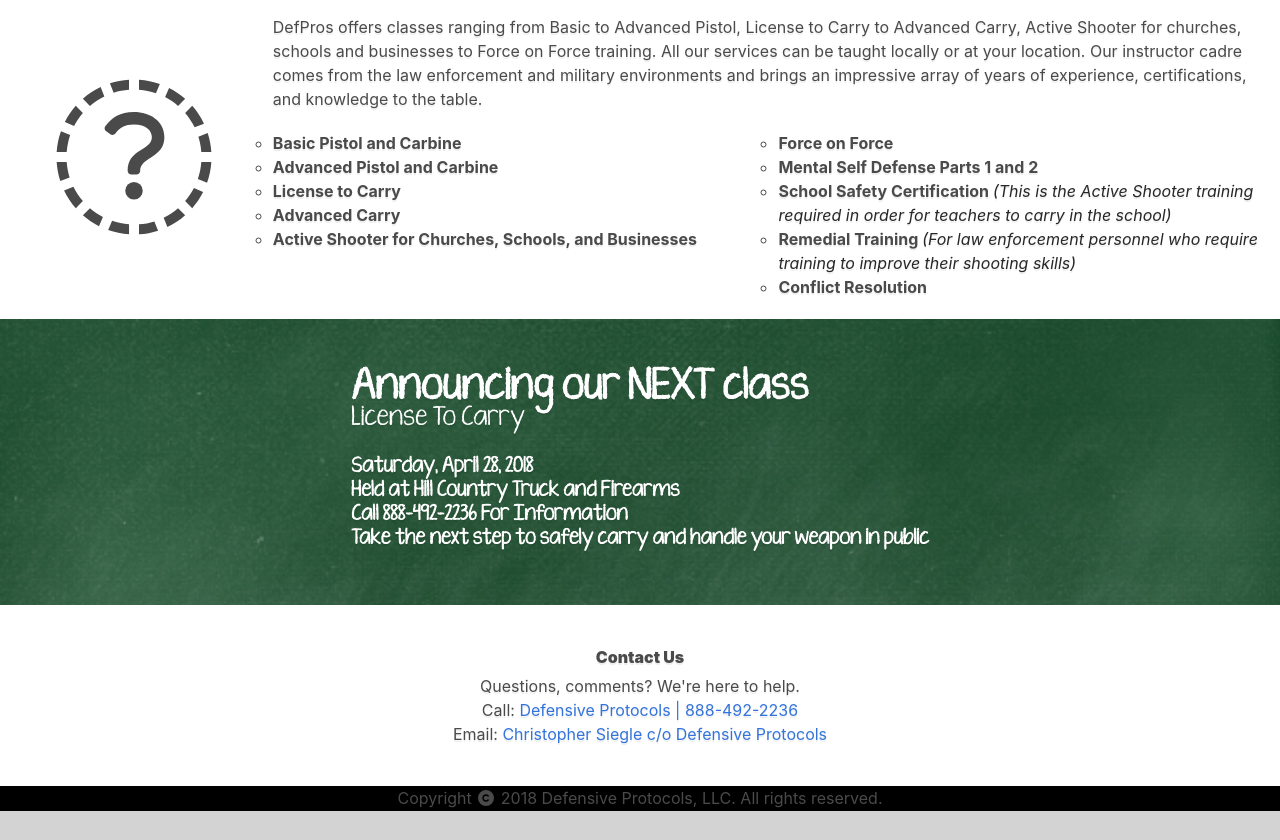
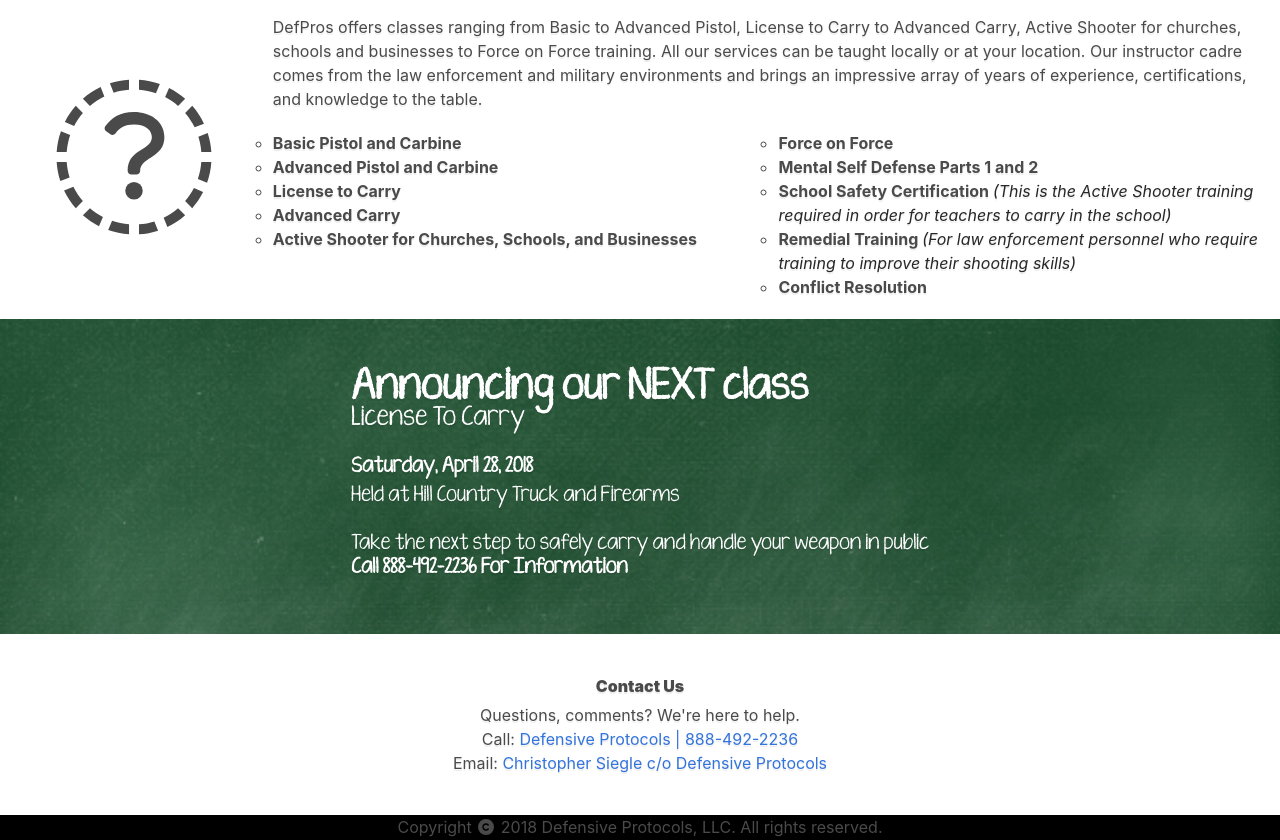
Before and after one commit to jnashsiegle/defPros, a website: page index.html in a window 1280 px wide. Shown: the part 875-1715 px from the top of the page. Before the commit the page ends 1686 px from the top, so only its background shows below. Drawn offline with nearby package versions, Linux system fonts and the light colour scheme.

Commit message:
ltc
Signed-off-by: Jana Siegle <jsiegle@lightpointdev.com>

```diff
--- a/index.html
+++ b/index.html
@@ -103,10 +103,11 @@
       <box>
         <h1 class = "title">Announcing our NEXT class</h1>
         <h2  class = "subtitle">License To Carry</h2>
-        <h2>Saturday, April 28, 2018
+        <h2>Saturday, April 28, 2018</h2>
         <p>Held at Hill Country Truck and Firearms</p>
-        <p> Call 888-492-2236 For Information</p>
+        <br>
         <p>Take the next step to safely carry and handle your weapon in public</p>
+        <h2> Call 888-492-2236 For Information</h2>
         <div style="text-align: center;">
 
       </div>
```
